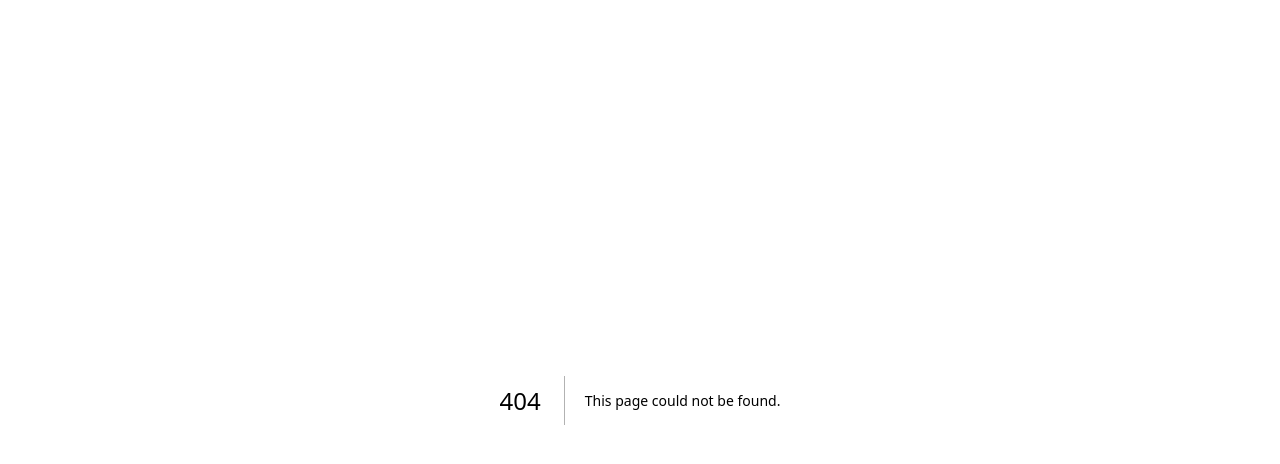
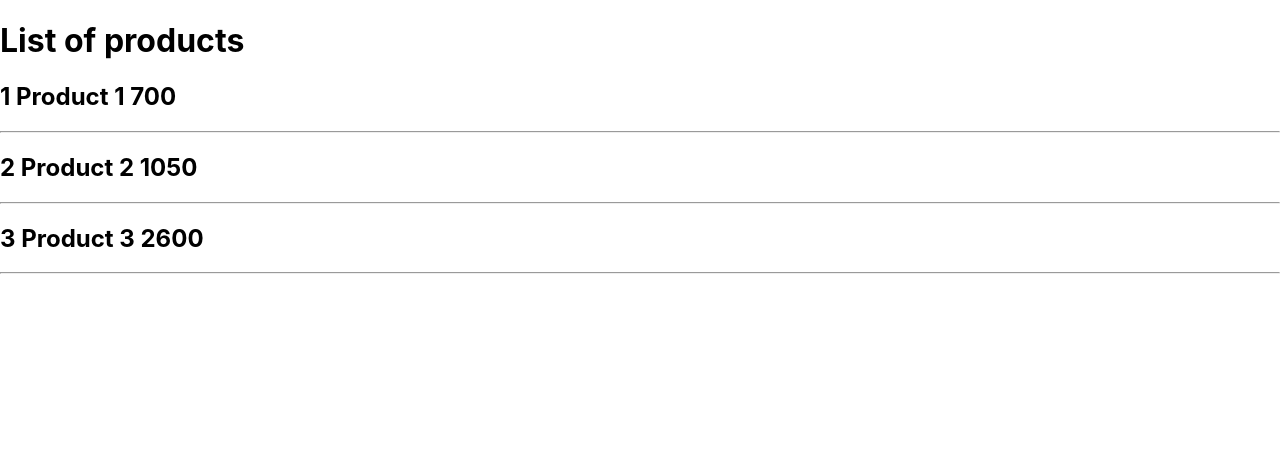
Before and after one commit to iankuratri/learning-nextjs, a Next.js app in the folder 3-pre-rendering/: page /products in a window 1280 px wide. Before the commit this address had no page. Shown: the top 464 px of the page. Built offline with nearby package versions, Linux system fonts and the light colour scheme; data requests are answered from the project's data file.

Commit message:
Inspecting ISR Builds example added

```diff
--- a/3-pre-rendering/pages/index.jsx
+++ b/3-pre-rendering/pages/index.jsx
@@ -8,6 +8,7 @@
       <div style={{ display: "flex", flexDirection: "column" }}>
         <Link href="/users">Users</Link>
         <Link href="/posts">Posts</Link>
+        <Link href="/products">Products</Link>
       </div>
     </div>
   );
--- /dev/null
+++ b/3-pre-rendering/pages/products/index.jsx
@@ -0,0 +1,32 @@
+function ProductList({ products }) {
+  return (
+    <>
+      <h1>List of products</h1>
+      {products.map((product) => {
+        return (
+          <div key={product.id}>
+            <h2>
+              {product.id} {product.title} {product.price}
+            </h2>
+            <hr />
+          </div>
+        );
+      })}
+    </>
+  );
+}
+
+export default ProductList;
+
+export async function getStaticProps() {
+  console.log("Generating / Regenerating ProductList");
+  const response = await fetch("http://localhost:4000/products");
+  const data = await response.json();
+
+  return {
+    props: {
+      products: data,
+    },
+    revalidate: 30,
+  };
+}
```
Also changed, not shown: 3-pre-rendering/pages/products/[productId].jsx (added, +44 -0 lines).
